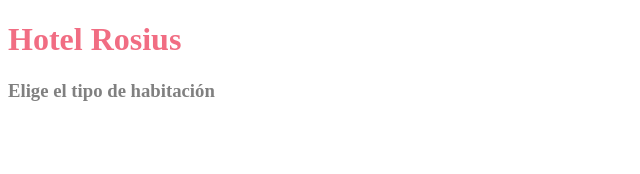
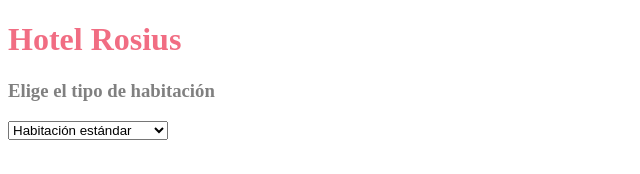
Before and after one commit to Rouseta/bootcamp-lemoncode-modulo-4, a plain HTML site: page Hotel/index.html in a window 1280 px wide. Shown: the whole page, without its empty margins (0-640 px from the left). Drawn offline with Linux system fonts and the light colour scheme.

Commit message:
add form

```diff
--- a/Hotel/index.html
+++ b/Hotel/index.html
@@ -5,9 +5,18 @@
     <meta http-equiv="X-UA-Compatible" content="IE=edge" />
     <meta name="viewport" content="width=device-width, initial-scale=1.0" />
     <title>Ejercicio Hotel</title>
-    <h1 style = "color: rgb(241, 109, 131);">Hotel Rosius</h1>
-   <h3 style = "color: grey;">Elige el tipo de habitación</h3>
   </head>
-  <script src="app.js"></script>
+  <body>
+    <h1 style="color: rgb(241, 109, 131)">Hotel Rosius</h1>
+    <h3 style="color: grey">Elige el tipo de habitación</h3>
+    <form>
+      <select>
+        <option>Habitación estándar</option>
+        <option>Habitación Junior Suite</option>
+        <option>Suit</option>
+      </select>
+    </form>
+
+    <script src="app.js"></script>
   </body>
 </html>
```
Also changed, not shown: Calculadora/index.html (+4 -4 lines).
